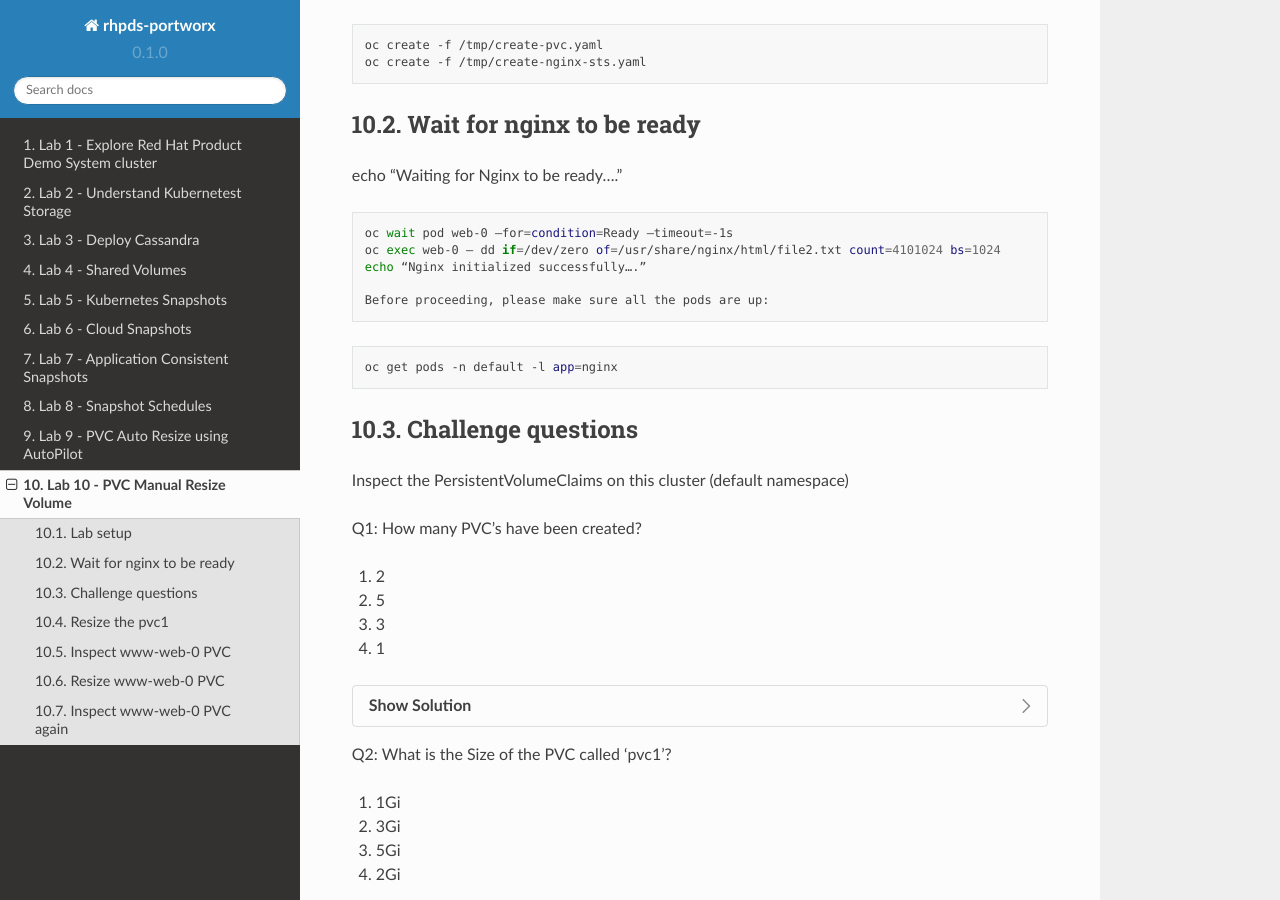
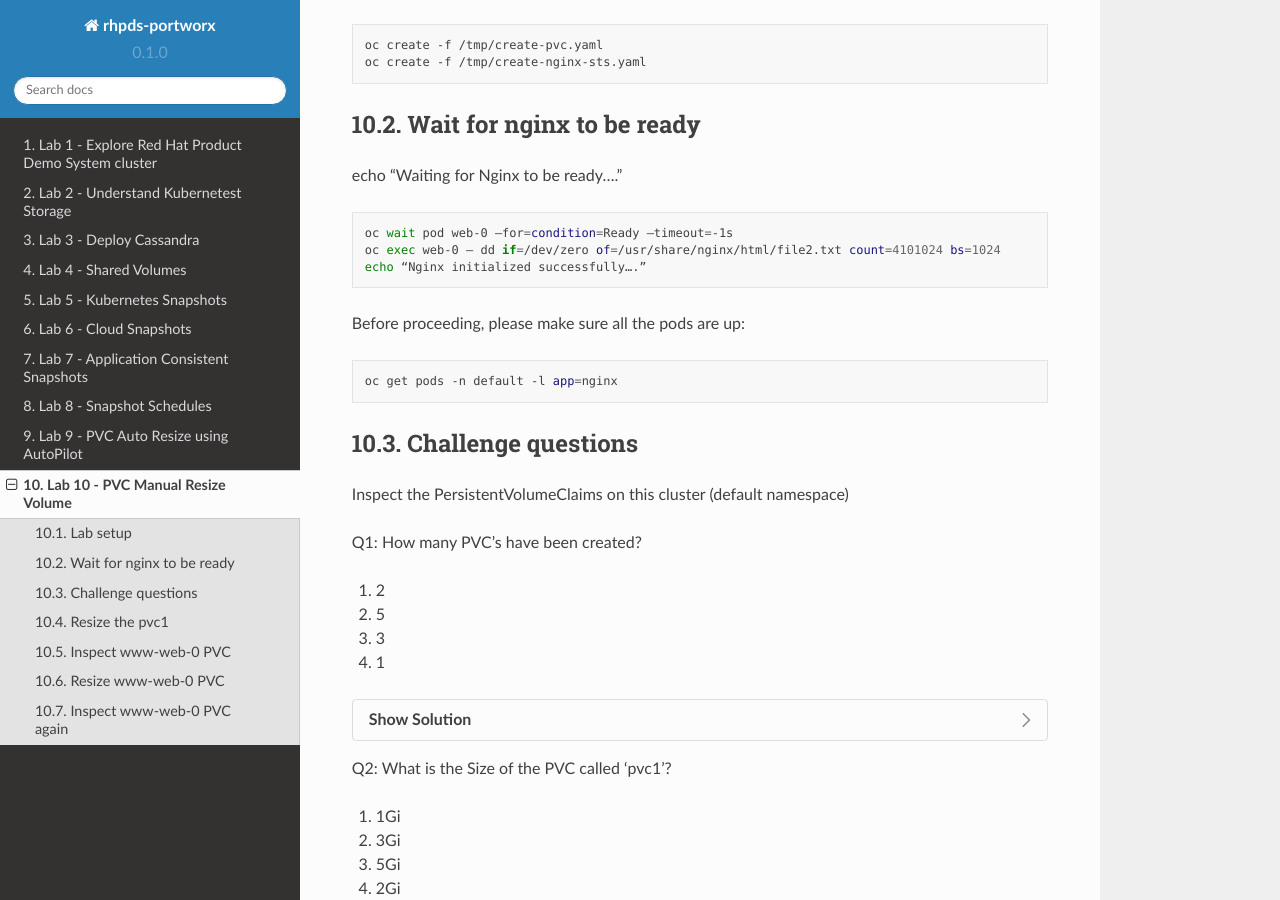
Before and after one commit to rhpds/pxe-rhdp-lab, a Sphinx documentation site: the page built from docs/source/lab10guide-cli.rst, in a window 1280 px wide and 900 px high, scrolled down 2168 px. Built offline with Sphinx 7.4.7 and the Read the Docs theme 2.0.0, drawn with Linux system fonts in a browser that asks for light colours.

Commit message:
Update lab10guide-cli.rst

```diff
--- a/docs/source/lab10guide-cli.rst
+++ b/docs/source/lab10guide-cli.rst
@@ -138,7 +138,7 @@
    oc exec web-0 – dd if=/dev/zero of=/usr/share/nginx/html/file2.txt count=4101024 bs=1024
    echo “Nginx initialized successfully….”
 
-   Before proceeding, please make sure all the pods are up:
+Before proceeding, please make sure all the pods are up:
 
 .. code-block:: shell
 
@@ -158,7 +158,11 @@
 
 .. dropdown:: Show Solution
 
-   Run the below command: oc get pvc
+   Run the below command:
+   .. code-block:: shell
+
+      oc get pvc
+
    Answer: 5
 
 Q2: What is the Size of the PVC called ‘pvc1’?
```
